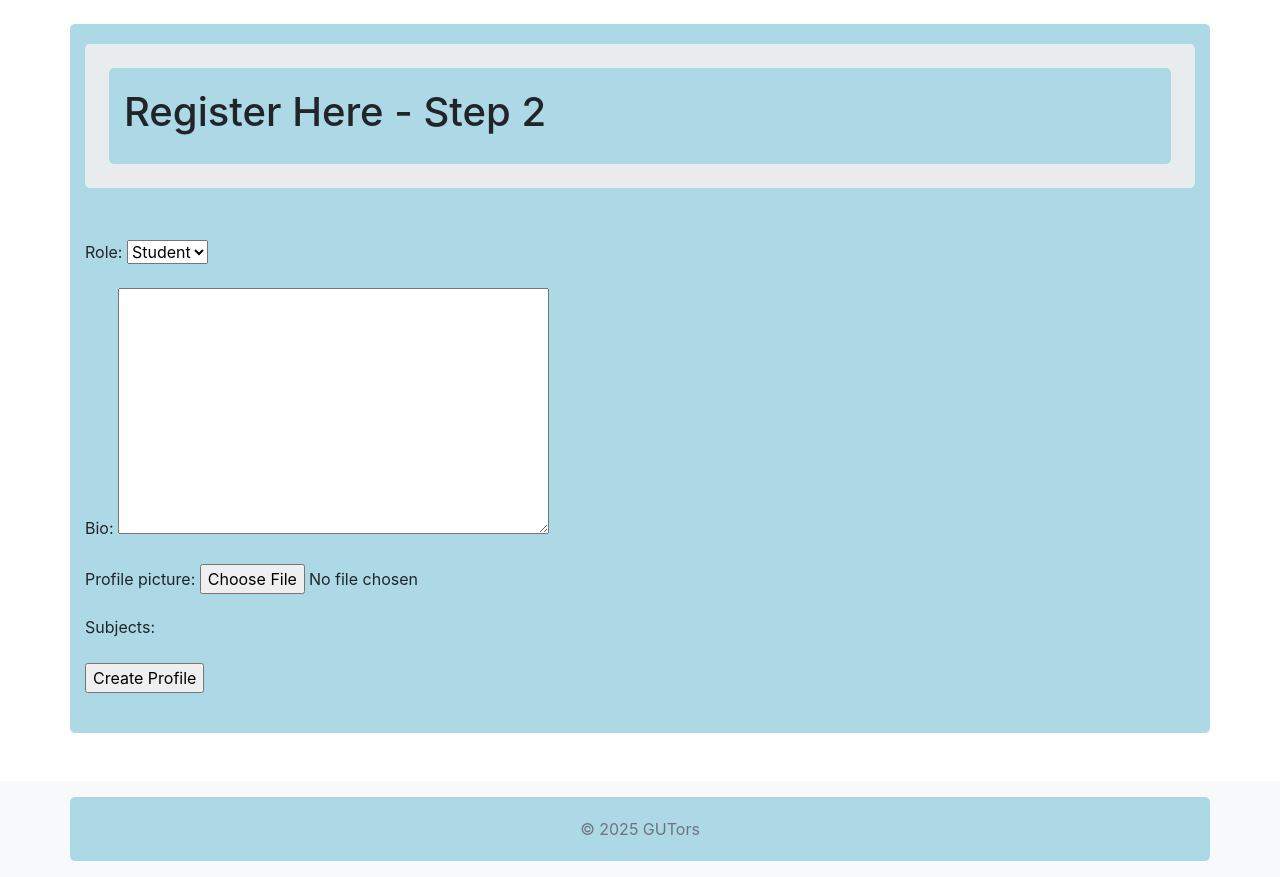
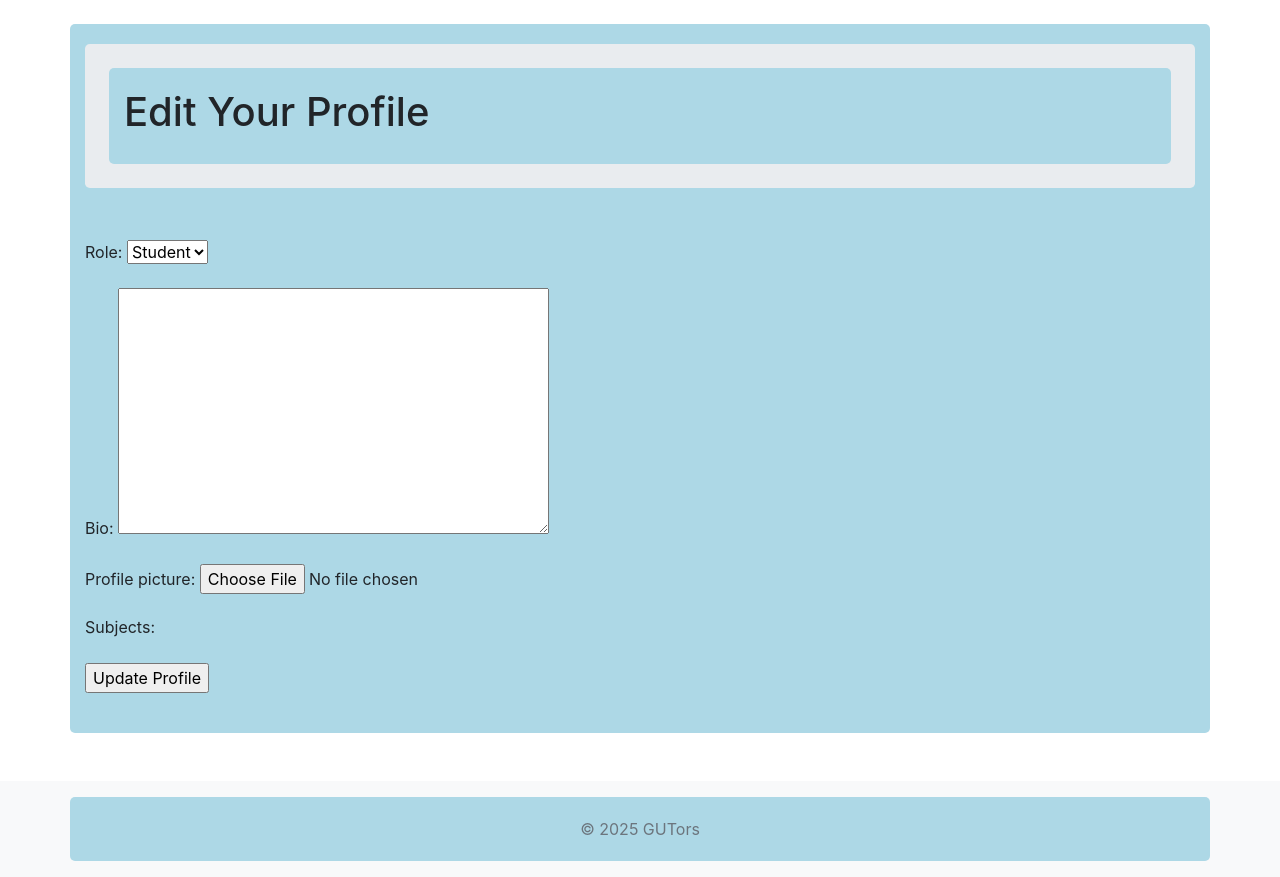
Before and after one commit to tkeillor/GUTors, a Django app: page /GUTors/register_profile/ in a window 1280 px wide. Shown: the part 76-953 px from the top of the page. Run offline with Django 3.2, Linux system fonts and the light colour scheme; the visitor is signed in with stand-in values (Sample User, id 1); data comes from the database, SQL or seed files in the repository; data that the repository does not hold is empty; some libraries are stand-ins or nearby versions.

Commit message:
edit profile added

```diff
--- a/GUTors_app/views.py
+++ b/GUTors_app/views.py
@@ -83,17 +83,46 @@ def profile_setup(request):
 
 @login_required
 def register_profile(request):
-    form = UserProfileForm()
+    try:
+        # Try to get existing profile
+        user_profile = UserProfile.objects.get(user=request.user)
+        # If we get here, the profile exists - we're editing
+        is_edit = True
+    except UserProfile.DoesNotExist:
+        # Profile doesn't exist - we're creating new
+        user_profile = None
+        is_edit = False
+
     if request.method == 'POST':
-        form = UserProfileForm(request.POST, request.FILES)
+        if is_edit:
+            # Editing existing profile
+            form = UserProfileForm(request.POST, request.FILES, instance=user_profile)
+        else:
+            # Creating new profile
+            form = UserProfileForm(request.POST, request.FILES)
+
         if form.is_valid():
-            user_profile = form.save(commit=False)
-            user_profile.user = request.user
-            user_profile.save()
+            if not is_edit:
+                user_profile = form.save(commit=False)
+                user_profile.user = request.user
+                user_profile.save()
+                form.save_m2m()
+            else:
+                form.save()
+
             return redirect('GUTors:profile', user_profile.user.username)
         else:
             print(form.errors)
-    context_dict = {'form': form}
+    else:
+        if is_edit:
+            form = UserProfileForm(instance=user_profile)
+        else:
+            form = UserProfileForm()
+
+    context_dict = {
+        'form': form,
+        'is_edit': is_edit
+    }
     return render(request, 'GUTors_app/profile_registration.html', context_dict)
 
 
--- a/templates/GUTors_app/profile.html
+++ b/templates/GUTors_app/profile.html
@@ -26,7 +26,13 @@ Profile - GUTors
             </p>
             <p><strong>Availability:</strong> {{ sessions.count }} upcoming sessions</p>
             <p><strong>Avg. Rating:</strong> {{ avg_rating }}</p>
+            {% if user.username == user_profile.user.username %}
+            <div class="mt-3">
+                <a href="{% url 'GUTors:register_profile' %}" class="btn btn-primary">Edit Profile</a>
+            </div>
+            {% endif %}
         </div>
+
 
 
         <div class="reviews">
--- a/templates/GUTors_app/profile_registration.html
+++ b/templates/GUTors_app/profile_registration.html
@@ -10,7 +10,13 @@
 {% block body_block %}
 <div class="jumbotron p-4">
     <div class="container">
-        <h1 class="jumbotron-heading">Register Here - Step 2</h1>
+        <h1 class="jumbotron-heading">
+            {% if is_edit %}
+                Edit Your Profile
+            {% else %}
+                Register Here - Step 2
+            {% endif %}
+        </h1>
     </div>
 </div>
 
@@ -21,7 +27,7 @@
               enctype="multipart/form-data">
             {% csrf_token %}
             {{ form.as_p }}
-            <input type="submit" value="Create Profile" />
+            <input type="submit" value="{% if is_edit %}Update Profile{% else %}Create Profile{% endif %}" />
         </form>
     </div>
 </div>
```
